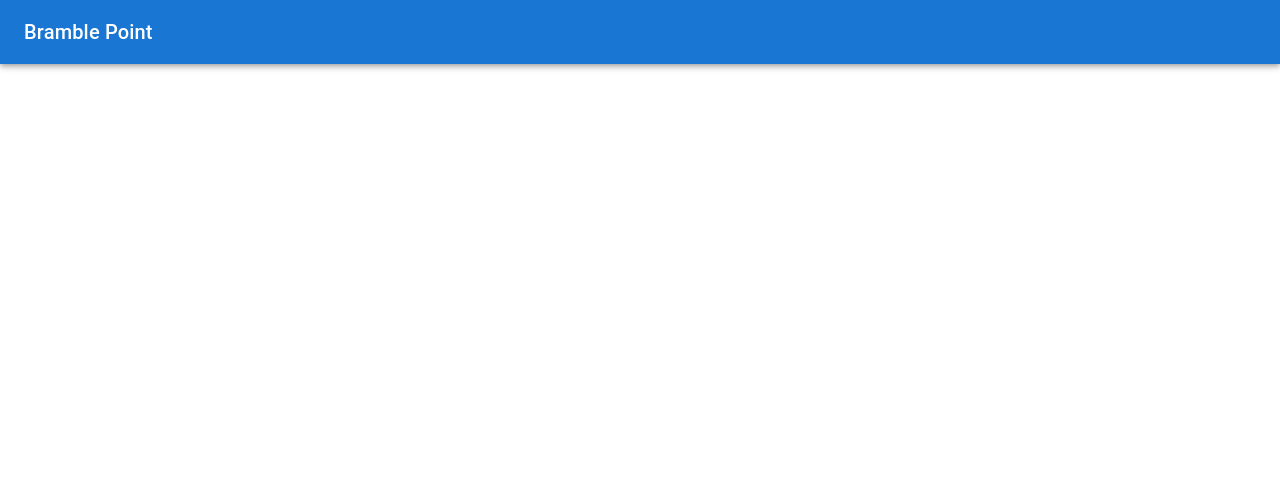
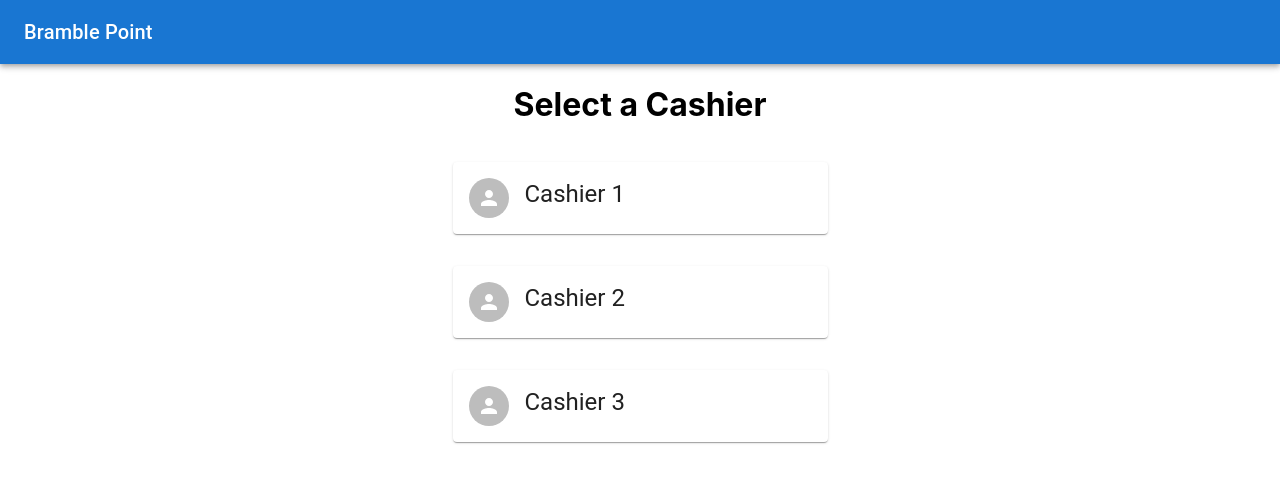
Before and after one commit to DanAlvares/bramble-point, a React (Create React App) app: page / in a window 1280 px wide. Shown: the top 482 px of the page. Built offline with nearby package versions, Linux system fonts and the light colour scheme.

Commit message:
feat(SelectCashier): Add cashier selection page

```diff
--- a/src/App.tsx
+++ b/src/App.tsx
@@ -1,10 +1,20 @@
 
+import { BrowserRouter as Router, Route, Routes } from 'react-router-dom';
 import Header from './components/Header/Header';
+import SelectCashier from './pages/SelectCashier/SelectCashier';
 
 function App() {
   return (
     <>
       <Header />
+      <main>
+        <Router>
+          <Routes>
+            <Route path="/" element={<SelectCashier />} />
+          </Routes>
+        </Router>
+      </main>
+
     </>
   );
 }
--- /dev/null
+++ b/src/data/cashier_sample.json
@@ -0,0 +1,12 @@
+[{
+  "id": 1,
+  "name": "Cashier 1"
+},
+{
+  "id": 2,
+  "name": "Cashier 2"
+},
+{
+  "id": 3,
+  "name": "Cashier 3"
+}]
--- a/src/index.css
+++ b/src/index.css
@@ -1,13 +1,20 @@
+:root {
+  --container: 768px;
+}
+
 body {
   margin: 0;
-  font-family: -apple-system, BlinkMacSystemFont, 'Segoe UI', 'Roboto', 'Oxygen',
-    'Ubuntu', 'Cantarell', 'Fira Sans', 'Droid Sans', 'Helvetica Neue',
-    sans-serif;
+  font-family: -apple-system, BlinkMacSystemFont, 'Segoe UI', 'Roboto', 'Oxygen', 'Ubuntu', 'Cantarell', 'Fira Sans', 'Droid Sans', 'Helvetica Neue', sans-serif;
   -webkit-font-smoothing: antialiased;
   -moz-osx-font-smoothing: grayscale;
 }
 
-code {
-  font-family: source-code-pro, Menlo, Monaco, Consolas, 'Courier New',
-    monospace;
+h1 {
+  text-align: center;
 }
+
+main {
+  margin: auto;
+  max-width: 100%;
+  width: var(--container);
+}
--- /dev/null
+++ b/src/pages/SelectCashier/SelectCashier.css
@@ -0,0 +1,7 @@
+#Cashiers {
+  .cashiers-list {
+    display: flex;
+    flex-direction: column;
+    align-items: center;
+  }
+}
--- /dev/null
+++ b/src/pages/SelectCashier/SelectCashier.tsx
@@ -0,0 +1,46 @@
+
+import { Card, CardActionArea, CardContent, Avatar, Typography } from '@mui/material';
+import { Person } from '@mui/icons-material';
+import { useNavigate } from 'react-router-dom';
+
+import cashiers from '../../data/cashier_sample.json';
+import './SelectCashier.css';
+
+interface ICashier {
+  id: number;
+  name: string;
+}
+
+const SelectCashier = () => {
+  const navigate = useNavigate();
+
+  const handleClick = (cashier: ICashier) => {
+    navigate(`/dashboard/${cashier.id}`);
+  }
+
+  return (
+    <div id="Cashiers">
+      <h1>Select a Cashier</h1>
+      <section className="cashiers-list">
+        {
+          cashiers.map((cashier: ICashier) => (
+            <Card key={cashier.id} sx={{ width: '100%', maxWidth: 375, margin: 2 }}>
+              <CardActionArea onClick={() => handleClick(cashier)}>
+                <CardContent>
+                  <Typography display='flex' variant="h5" component="div">
+                    <Avatar sx={{ marginRight: 2 }}>
+                      <Person />
+                    </Avatar>
+                    {cashier.name}
+                  </Typography>
+                </CardContent>
+              </CardActionArea>
+            </Card>
+          ))
+        }
+      </section>
+    </div>
+  );
+}
+
+export default SelectCashier;
```
Also changed, not shown: 1 other file (tests, documents, lock files or other folders).
